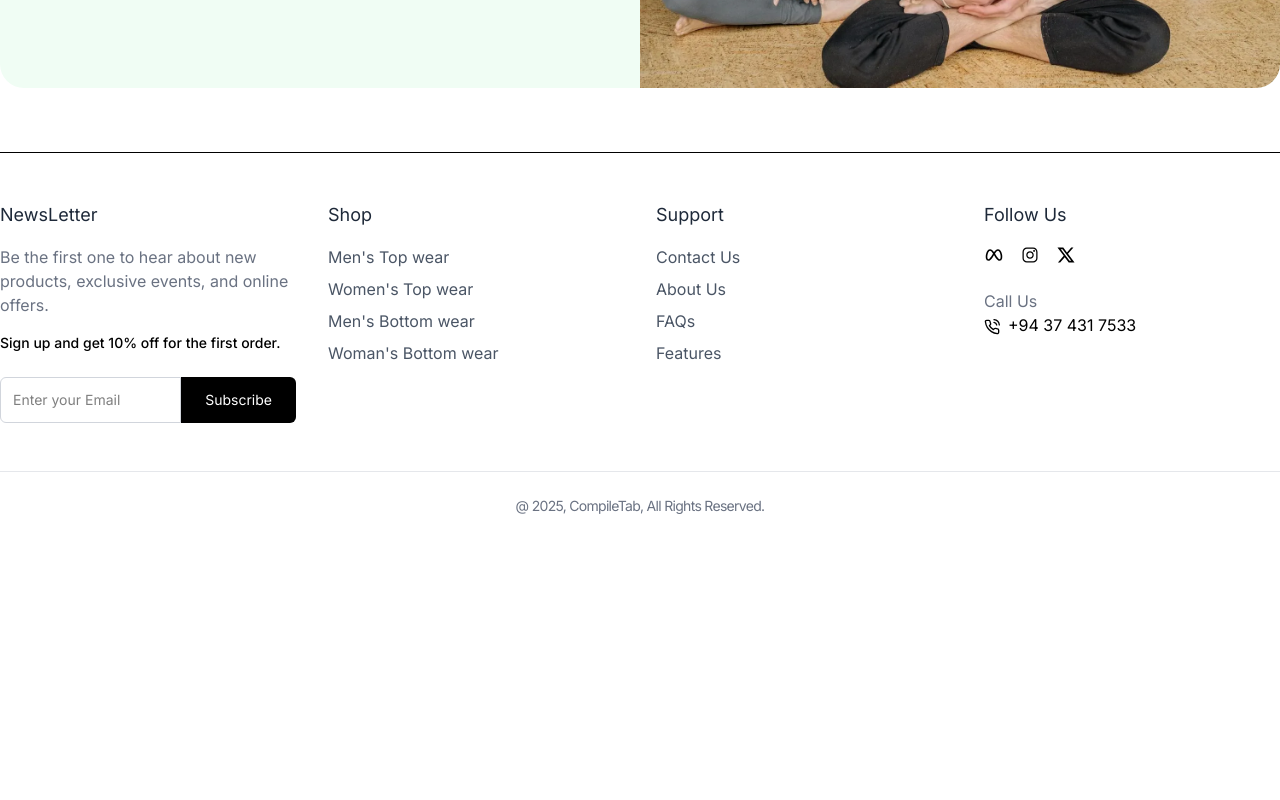
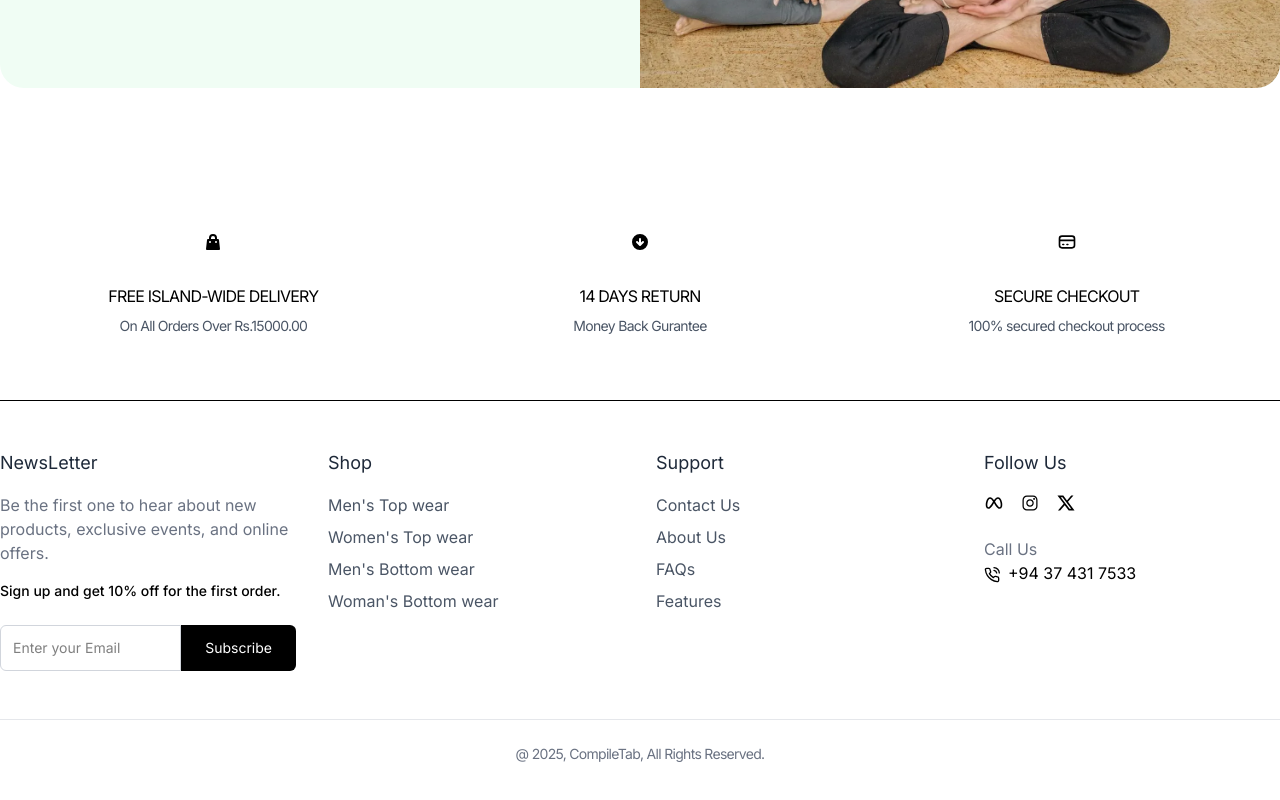
Before and after one commit to Lakshanj2701/ultimate-clothing-store, a React (Vite) app in the folder frontend/: page / in a window 1280 px wide. Shown: the part 5469-6269 px from the top of the page. Before the commit the page ends 6033 px from the top, so only its background shows below. Built offline with nearby package versions, Linux system fonts and the light colour scheme.

Commit message:
homepage done

```diff
--- /dev/null
+++ b/frontend/src/components/Products/FeaturesSection.jsx
@@ -0,0 +1,50 @@
+import React from 'react'
+import { HiArrowCircleDown, HiOutlineCreditCard, HiShoppingBag } from 'react-icons/hi';
+
+
+const FeaturesSection = () => {
+  return (
+    <section className= "py-16 px-4 bg-white">
+        <div className= "container mx-auto grid grid-cols-1 md:grid-cols-3 gap-8 text-center">
+            {/*feature 1*/}
+            <div className="flex flex-col items-center">
+                <div className="p-4 rounded-full mb-4">
+                    <HiShoppingBag className="text-xl" />
+                </div>
+                <h4 className="tracking-tighter mb-2">
+                    FREE ISLAND-WIDE DELIVERY
+                </h4>
+                <p className="text-gray-600 text-sm tracking-tighter">
+                    On All Orders Over Rs.15000.00
+                </p>
+            </div>
+            {/*feature 2*/}
+            <div className="flex flex-col items-center">
+                <div className="p-4 rounded-full mb-4">
+                    <HiArrowCircleDown className="text-xl" />
+                </div>
+                <h4 className="tracking-tighter mb-2">
+                    14 DAYS RETURN
+                </h4>
+                <p className="text-gray-600 text-sm tracking-tighter">
+                    Money Back Gurantee
+                </p>
+            </div>
+            {/*feature 3*/}
+            <div className="flex flex-col items-center">
+                <div className="p-4 rounded-full mb-4">
+                    <HiOutlineCreditCard className="text-xl" />
+                </div>
+                <h4 className="tracking-tighter mb-2">
+                    SECURE CHECKOUT
+                </h4>
+                <p className="text-gray-600 text-sm tracking-tighter">
+                    100% secured checkout process
+                </p>
+            </div>
+        </div>
+    </section>
+  );
+};
+
+export default FeaturesSection;
--- a/frontend/src/pages/Home.jsx
+++ b/frontend/src/pages/Home.jsx
@@ -5,6 +5,7 @@
 import ProductDetails from '../components/Products/ProductDetails';
 import ProductGrid from '../components/Products/ProductGrid';
 import FeaturedCollection from '../components/Products/FeaturedCollection';
+import FeaturesSection from '../components/Products/FeaturesSection';
 
 const placeholderProducts = [
   {
@@ -79,6 +80,7 @@
         </div>
 
         <FeaturedCollection />
+        <FeaturesSection />
     </div>
   );
 };
```
